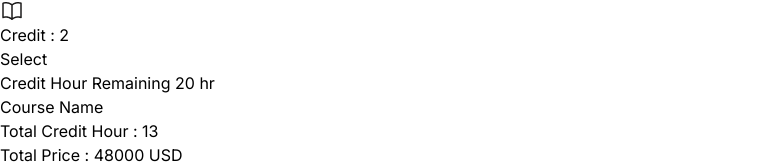
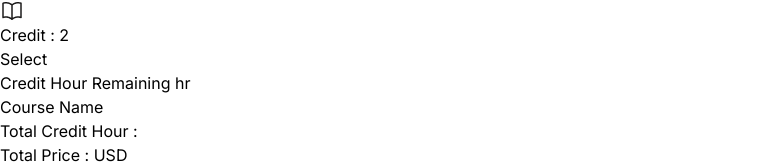
Before and after one commit to sharifulislamshihan/course-registration, a React (Vite) app: page / in a window 1280 px wide. Shown: the part 6649-6813 px from the top of the page, without its empty margins (0-779 px from the left). Built offline with nearby package versions, Linux system fonts and the light colour scheme.

Commit message:
cart, remaining time, total time fixed

```diff
--- a/package.json
+++ b/package.json
@@ -12,7 +12,8 @@
   "dependencies": {
     "react": "^18.2.0",
     "react-dom": "^18.2.0",
-    "react-icons": "^4.11.0"
+    "react-icons": "^4.11.0",
+    "react-toastify": "^9.1.3"
   },
   "devDependencies": {
     "@types/react": "^18.2.15",
--- a/src/App.jsx
+++ b/src/App.jsx
@@ -1,5 +1,7 @@
 import './App.css'
 import Card from './Card'
+import { ToastContainer } from 'react-toastify';
+import 'react-toastify/dist/ReactToastify.css';
 
 function App() {
 
@@ -9,6 +11,7 @@ function App() {
       <h1 className='text-4xl font-bold text-center my-9'>Course Registration</h1>
     </div>
     <Card></Card>
+    <ToastContainer />
     </>
   )
 }
--- a/src/Card.jsx
+++ b/src/Card.jsx
@@ -1,10 +1,16 @@
 import { useEffect } from "react";
 import Cart from "./Cart";
 import { useState } from "react";
+import { toast } from 'react-toastify';
+import 'react-toastify/dist/ReactToastify.css';
+
 const Card = () => {
 
     const [course, setCourse] = useState([]);
     const [selectedCourse, setSelectedCourse] = useState([]);
+    const [total, setTotal] = useState([]);
+    const [remainingCredit, setRemainingCredit] = useState([]);
+    const [totalCredit, setTotalCredit] = useState([]);
 
     useEffect(() => {
         fetch("../public/info.json")
@@ -13,9 +19,40 @@ const Card = () => {
     }, []);
 
     const handleSelectedCourse = (course) =>{
-        setSelectedCourse([...selectedCourse, course]);
+        const isAvailable = selectedCourse.find((item) =>item.id == course.id
+        );
+        let total = course.price;
+        let totalCredit = course.credit;
+        let remainingCredit  = 20 - totalCredit;
+        if(isAvailable){
+            toast.error('You have already selected this course.', {
+                position: toast.POSITION.TOP_CENTER,
+                autoClose: 2000,
+            });
+        }
+        else{
+
+            selectedCourse.forEach((item) => {
+                total = total + item.price;
+                remainingCredit = remainingCredit - item.credit;
+                totalCredit = totalCredit + item.credit;
+            });
+
+            if(remainingCredit < 0){
+                toast.error('Credit limit exceeded', {
+                    position: toast.POSITION.TOP_CENTER,
+                    autoClose: 2000,
+                });
+            }
+            else{
+                setTotal(total);
+                setRemainingCredit(remainingCredit);
+                setTotalCredit(totalCredit);
+                setSelectedCourse([...selectedCourse, course]);
+            }
+        }
     };
-    console.log(selectedCourse);
+
 
 
     return (
@@ -45,7 +82,7 @@ const Card = () => {
                 }
             </div>
             <div className=" mx-auto ">
-                <Cart selectedCourse= {selectedCourse}></Cart>
+                <Cart selectedCourse= {selectedCourse} remainingCredit = {remainingCredit} total = {total} totalCredit = {totalCredit}></Cart>
             </div>
         </div>
     );
--- a/src/Cart.jsx
+++ b/src/Cart.jsx
@@ -1,24 +1,22 @@
-
-const Cart = ({selectedCourse}) => {
-    console.log(selectedCourse);
+const Cart = ({selectedCourse, remainingCredit, total, totalCredit}) => {
     return (
         <div>
-            <h2 className=" text-blue-500 text-xl font-bold my-8 pb-2 ">Credit Hour Remaining <span>20</span> hr</h2>
+            <h2 className=" text-blue-500 text-xl font-bold my-8 pb-2 ">Credit Hour Remaining {remainingCredit} hr</h2>
 
 
             <h2 className=" text-xl font-bold text-black my-4 ">Course Name</h2>
 
             {
                 selectedCourse.map((course) => (
-                    <ol className="list-decimal text-slate-500 text-lg font-medium ">
-                        <li>{course.courseName}</li>
+                    <ol className=" text-slate-500 text-lg font-medium ">
+                        <li key={course.id} >{course.courseName}</li>
                     </ol>
                 ))
             }
 
-            <h3 className=" my-10 text-base font-semibold ">Total Credit Hour : <span>13</span></h3>
+            <h3 className=" my-10 text-base font-semibold ">Total Credit Hour : {totalCredit}</h3>
 
-            <h3 className=" my-10 text-base font-semibold ">Total Price : <span>48000</span> USD</h3>
+            <h3 className=" my-10 text-base font-semibold ">Total Price :  {total}  USD</h3>
         </div>
     );
 };
```
Also changed, not shown: 1 other file (tests, documents, lock files or other folders).
